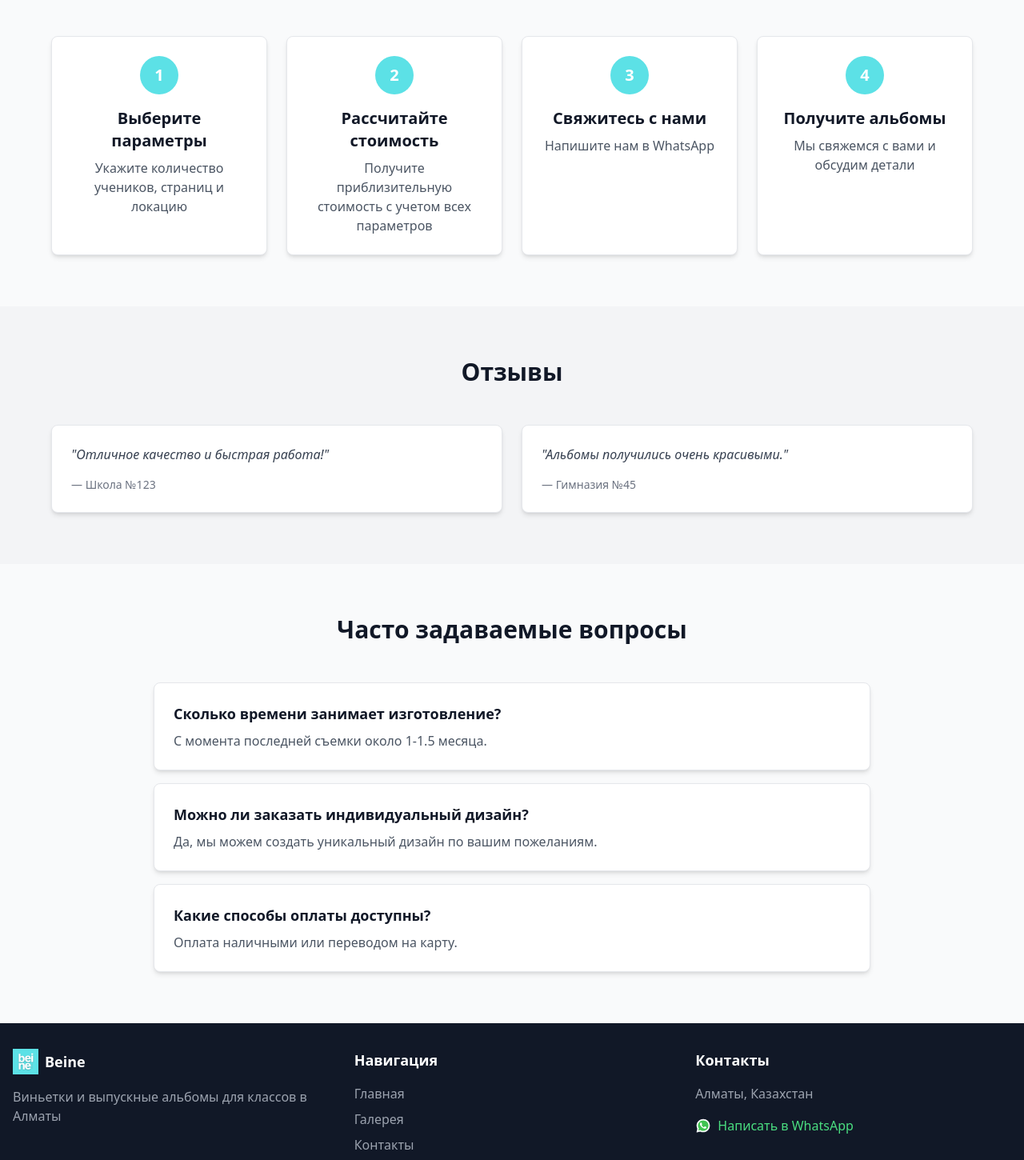
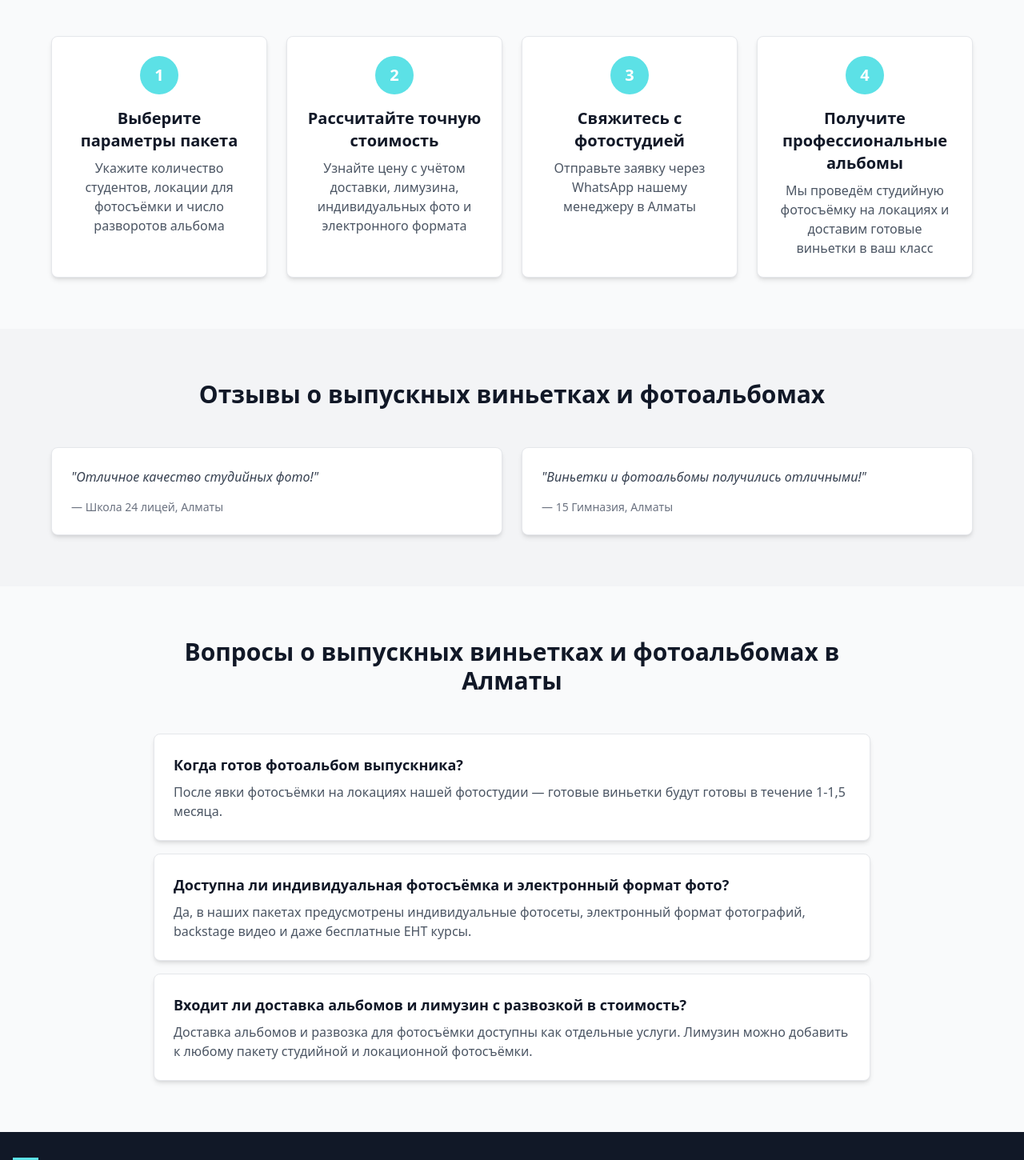
Before and after one commit to Kanaagaat/Beine, a Next.js app: page /ru in a window 1280 px wide. Shown: the part 560-2010 px from the top of the page at 80% size. Built offline with nearby package versions, Linux system fonts and the light colour scheme.

Commit message:
add SEO, keywords

```diff
--- a/messages/ru.json
+++ b/messages/ru.json
@@ -28,49 +28,49 @@
   },
   "home": {
     "hero": {
-      "title": "Виньетки и выпускные альбомы для классов в Алматы",
-      "subtitle": "Сохраните школьные годы красиво",
+      "title": "Выпускные виньетки и фотоальбомы для школ в Алматы",
+      "subtitle": "Профессиональная фотостудия: студийная фотосъёмка.",
       "ctaPrimary": "Рассчитать стоимость",
       "ctaSecondary": "Связаться / Забронировать"
     },
     "howItWorks": {
       "title": "Как это работает",
       "step1": {
-        "title": "Выберите параметры",
-        "description": "Укажите количество учеников, страниц и локацию"
+        "title": "Выберите параметры пакета",
+        "description": "Укажите количество студентов, локации для фотосъёмки и число разворотов альбома"
       },
       "step2": {
-        "title": "Рассчитайте стоимость",
-        "description": "Получите приблизительную стоимость с учетом всех параметров"
+        "title": "Рассчитайте точную стоимость",
+        "description": "Узнайте цену с учётом доставки, лимузина, индивидуальных фото и электронного формата"
       },
       "step3": {
-        "title": "Свяжитесь с нами",
-        "description": "Напишите нам в WhatsApp"
+        "title": "Свяжитесь с фотостудией",
+        "description": "Отправьте заявку через WhatsApp нашему менеджеру в Алматы"
       },
       "step4": {
-        "title": "Получите альбомы",
-        "description": "Мы свяжемся с вами и обсудим детали"
+        "title": "Получите профессиональные альбомы",
+        "description": "Мы проведём студийную фотосъёмку на локациях и доставим готовые виньетки в ваш класс"
       }
     },
     "testimonials": {
-      "title": "Отзывы",
+      "title": "Отзывы о выпускных виньетках и фотоальбомах",
       "testimonial1": {
-        "text": "Отличное качество и быстрая работа!",
-        "author": "Школа №123"
+        "text": "Отличное качество студийных фото!",
+        "author": "Школа 24 лицей, Алматы"
       },
       "testimonial2": {
-        "text": "Альбомы получились очень красивыми.",
-        "author": "Гимназия №45"
+        "text": "Виньетки и фотоальбомы получились отличными!",
+        "author": " 15 Гимназия, Алматы"
       }
     },
     "faq": {
-      "title": "Часто задаваемые вопросы",
-      "q1": "Сколько времени занимает изготовление?",
-      "a1": "С момента последней съемки около 1-1.5 месяца.",
-      "q2": "Можно ли заказать индивидуальный дизайн?",
-      "a2": "Да, мы можем создать уникальный дизайн по вашим пожеланиям.",
-      "q3": "Какие способы оплаты доступны?",
-      "a3": "Оплата наличными или переводом на карту."
+      "title": "Вопросы о выпускных виньетках и фотоальбомах в Алматы",
+      "q1": "Когда готов фотоальбом выпускника?",
+      "a1": "После явки фотосъёмки на локациях нашей фотостудии — готовые виньетки будут готовы в течение 1-1,5 месяца.",
+      "q2": "Доступна ли индивидуальная фотосъёмка и электронный формат фото?",
+      "a2": "Да, в наших пакетах предусмотрены индивидуальные фотосеты, электронный формат фотографий, backstage видео и даже бесплатные ЕНТ курсы.",
+      "q3": "Входит ли доставка альбомов и лимузин с развозкой в стоимость?",
+      "a3": "Доставка альбомов и развозка для фотосъёмки доступны как отдельные услуги. Лимузин можно добавить к любому пакету студийной и локационной фотосъёмки."
     }
   },
   "gallery": {
@@ -85,7 +85,7 @@
     "features": "Особенности локации"
   },
   "pricing": {
-    "title": "Калькулятор стоимости",
+    "title": "Калькулятор стоимости виньеток и пофессиональных фотоальбомов",
     "students": {
       "label": "Количество учеников",
       "placeholder": "Введите количество",
@@ -162,8 +162,8 @@
     }
   },
   "packages": {
-    "title": "Пакеты услуг",
-    "subtitle": "Выберите подходящий пакет для вашего класса",
+    "title": "Профессиональные фотоальбомы для выпускных классов в Алматы",
+    "subtitle": "",
     "popular": "Популярный",
     "included": "Включено",
     "priceLabel": "Цена",
@@ -181,7 +181,7 @@
     "contactMessage": "Здравствуйте! Я заинтересован в пакетах услуг. Могли бы вы отправить информацию о ценах?"
   },
   "contact": {
-    "title": "Связаться с нами"
+    "title": "Связаться для заказа виньеток и фотоальбомов в Алматы"
   },
   "privacy": {
     "title": "Политика конфиденциальности",
--- a/src/app/[locale]/contact/page.tsx
+++ b/src/app/[locale]/contact/page.tsx
@@ -1,10 +1,14 @@
 'use client';
 
+import type { Metadata } from 'next';
 import { useTranslations, useLocale } from 'next-intl';
 import { Card } from '@/components/ui/Card';
 import { Button } from '@/components/ui/Button';
 import { getWhatsAppUrl } from '@/lib/messaging';
 import { WhatsAppIcon } from '@/components/ui/WhatsAppIcon';
+
+// Note: Metadata export won't work in 'use client' components.
+// For proper SEO metadata on contact page, move this to a server component wrapper if needed.
 
 export default function ContactPage() {
   const t = useTranslations('contact');
@@ -29,8 +33,8 @@ export default function ContactPage() {
           <div className="text-center space-y-6">
             <p className="text-lg text-gray-700 mb-8">
               {locale === 'ru'
-                ? 'Свяжитесь с нами через WhatsApp или Telegram для заказа виньеток и альбомов.'
-                : 'Винеткалар мен альбомдарға тапсырыс беру үшін WhatsApp немесе Telegram арқылы бізбен байланысыңыз.'}
+                ? 'Свяжитесь с нами через WhatsApp для заказа выпускных виньеток и фотоальбомов в Алматы.'
+                : 'Винеткалар мен альбомдарға тапсырыс беру үшін WhatsApp арқылы бізбен байланысыңыз.'}
             </p>
 
             <div className="flex flex-col sm:flex-row gap-4 justify-center">
--- a/src/app/[locale]/page.tsx
+++ b/src/app/[locale]/page.tsx
@@ -1,4 +1,14 @@
+import type { Metadata } from 'next';
 import { HomePageClient } from '@/components/home/HomePageClient';
+
+export const metadata: Metadata = {
+  title: 'Выпускные виньетки и фотоальбомы в Алматы — Beine',
+  description: 'Профессиональная фотостудия в Алматы. Виньетки, фотоальбомы выпускников, студийная фотосъёмка на локациях. Лимузин, развозка, индивидуальные фото и электронный формат.',
+  openGraph: {
+    title: 'Выпускные виньетки и фотоальбомы в Алматы — Beine',
+    description: 'Фотостудия в Алматы. Профессиональные альбомы для выпускников. Локации, доставка, бонусы, бесплатные ЕНТ курсы.',
+  },
+};
 
 export default function HomePage() {
   return <HomePageClient />;
--- a/src/app/[locale]/pricing/page.tsx
+++ b/src/app/[locale]/pricing/page.tsx
@@ -1,5 +1,15 @@
+import type { Metadata } from 'next';
 import { getActiveLocations } from '@/data/locations';
 import { PricingCalculator } from '@/components/pricing/PricingCalculator';
+
+export const metadata: Metadata = {
+  title: 'Цены на профессиональные фотоальбомы выпускников в Алматы',
+  description: 'Калькулятор стоимости выпускных виньеток и альбомов. Пакеты для школ: мини, стандарт, премиум. Фотостудия для выпускных классов в Алматы.',
+  openGraph: {
+    title: 'Цены на виньетки и фотоальбомы для выпускников в Алматы',
+    description: 'Профессиональные фотоальбомы, студийная фотосъёмка, локации, доставка. Три пакета на выбор.',
+  },
+};
 
 export default function PricingPage() {
   const locations = getActiveLocations();
--- a/src/app/layout.tsx
+++ b/src/app/layout.tsx
@@ -2,8 +2,8 @@ import type { Metadata } from 'next';
 import { ReactNode } from 'react';
 
 export const metadata: Metadata = {
-  title: 'Beine',
-  description: 'Виньетки и выпускные альбомы для классов в Алматы',
+  title: 'Выпускные виньетки и фотоальбомы в Алматы — фотостудия Beine',
+  description: 'Профессиональные виньетки и фотоальбомы выпускников в Алматы. Студийная фотосъёмка, локации, доставка альбомов, лимузин и бесплатные ЕНТ курсы.',
   icons: {
     icon: '/favicon.svg',
   },
```
